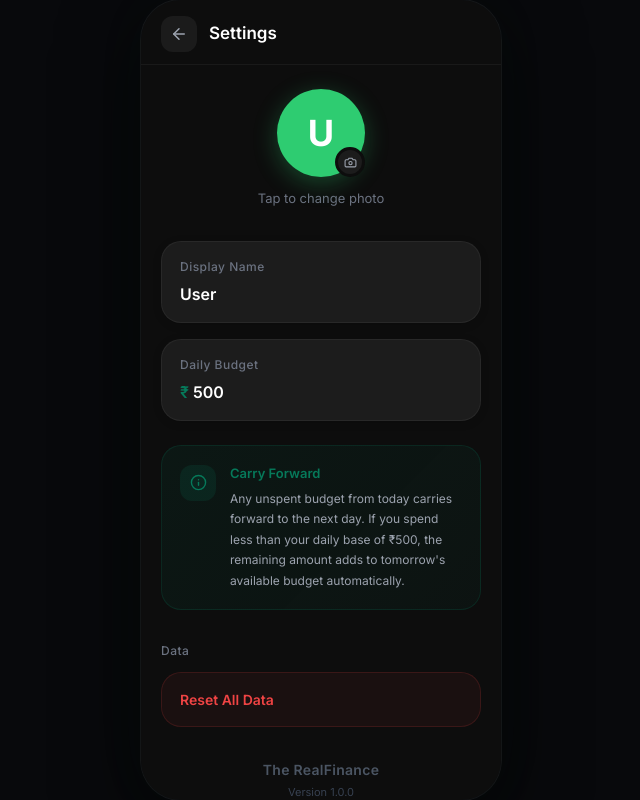
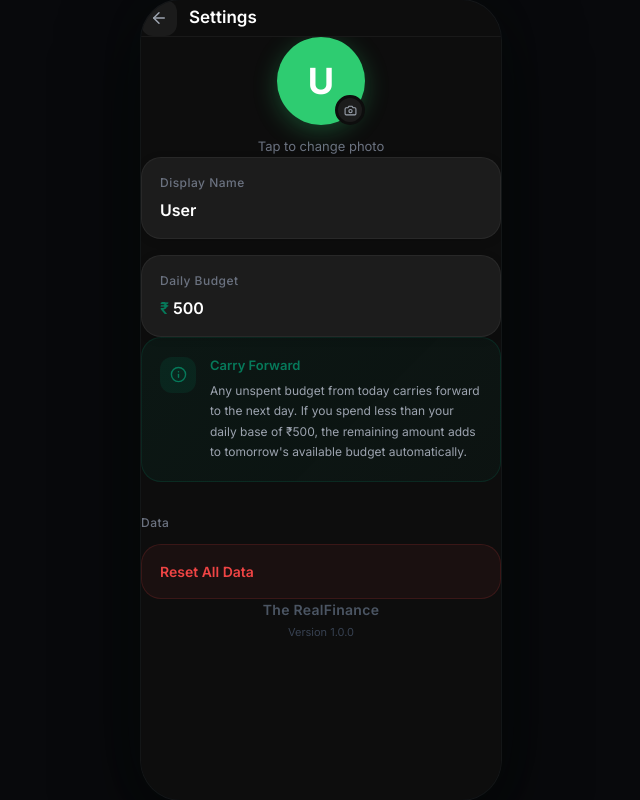
Before and after one commit to navin-05/NextDay, a React (Vite) app: page /settings in a window 1280 px wide. Shown: the whole page, without its empty margins (319-959 px from the left). Built offline with nearby package versions, Linux system fonts and the light colour scheme.

Commit message:
essential UI fixes

```diff
--- a/index.html
+++ b/index.html
@@ -3,7 +3,11 @@
   <html lang="en">
     <head>
       <meta charset="UTF-8" />
-      <meta name="viewport" content="width=device-width, initial-scale=1.0" />
+      <meta name="viewport" content="width=device-width, initial-scale=1.0, viewport-fit=cover, user-scalable=no, maximum-scale=1" />
+      <meta name="theme-color" content="#0D0D0D" />
+      <meta name="apple-mobile-web-app-capable" content="yes" />
+      <meta name="apple-mobile-web-app-status-bar-style" content="black-translucent" />
+      <meta name="apple-mobile-web-app-title" content="NextDay" />
       <link rel="icon" type="image/svg+xml" href="/public/favicon.svg" />
       <title>NextDay - Budget</title>
     </head>
--- a/src/app/components/PhoneFrame.tsx
+++ b/src/app/components/PhoneFrame.tsx
@@ -23,7 +23,14 @@ export function PhoneFrame() {
         }}
       >
         {/* Screen Content */}
-        <div style={{ height: "100%", overflow: "hidden" }}>
+        <div
+          style={{
+            height: "100%",
+            overflow: "hidden",
+            WebkitOverflowScrolling: "touch",
+            overscrollBehavior: "none",
+          }}
+        >
           <Outlet />
         </div>
       </div>
--- a/src/styles/index.css
+++ b/src/styles/index.css
@@ -1,3 +1,52 @@
 @import './fonts.css';
 @import './tailwind.css';
 @import './theme.css';
+
+* {
+  margin: 0;
+  padding: 0;
+  box-sizing: border-box;
+}
+
+html,
+body,
+#root {
+  width: 100%;
+  height: 100%;
+}
+
+body {
+  background: #0D0D0D;
+  color: #FFFFFF;
+  font-family: -apple-system, BlinkMacSystemFont, 'Segoe UI', sans-serif;
+  -webkit-font-smoothing: antialiased;
+  -webkit-touch-callout: none;
+  -webkit-user-select: none;
+  touch-action: manipulation;
+  -webkit-user-scalable: no;
+  overflow: hidden;
+}
+
+/* Smooth scrolling with momentum (iOS-like) */
+.overflow-y-auto,
+.overflow-x-auto {
+  -webkit-overflow-scrolling: touch;
+  scroll-behavior: smooth;
+}
+
+/* Hide scrollbars */
+::-webkit-scrollbar {
+  display: none;
+}
+
+body {
+  -ms-overflow-style: none; /* IE and Edge */
+  scrollbar-width: none; /* Firefox */
+}
+
+/* Prevent rubber band scroll effect */
+body,
+html {
+  overscroll-behavior: none;
+  -webkit-overscroll-behavior: none;
+}
--- a/src/styles/tailwind.css
+++ b/src/styles/tailwind.css
@@ -2,3 +2,26 @@
 @source '../**/*.{js,ts,jsx,tsx}';
 
 @import 'tw-animate-css';
+
+@layer utilities {
+  .smooth-scroll {
+    -webkit-overflow-scrolling: touch;
+    scroll-behavior: smooth;
+  }
+
+  .no-scrollbar {
+    -ms-overflow-style: none;
+    scrollbar-width: none;
+  }
+
+  .no-scrollbar::-webkit-scrollbar {
+    display: none;
+  }
+
+  .ios-scroll {
+    -webkit-overflow-scrolling: touch;
+    scroll-behavior: smooth;
+    overscroll-behavior: none;
+    -webkit-overscroll-behavior: none;
+  }
+}
```
